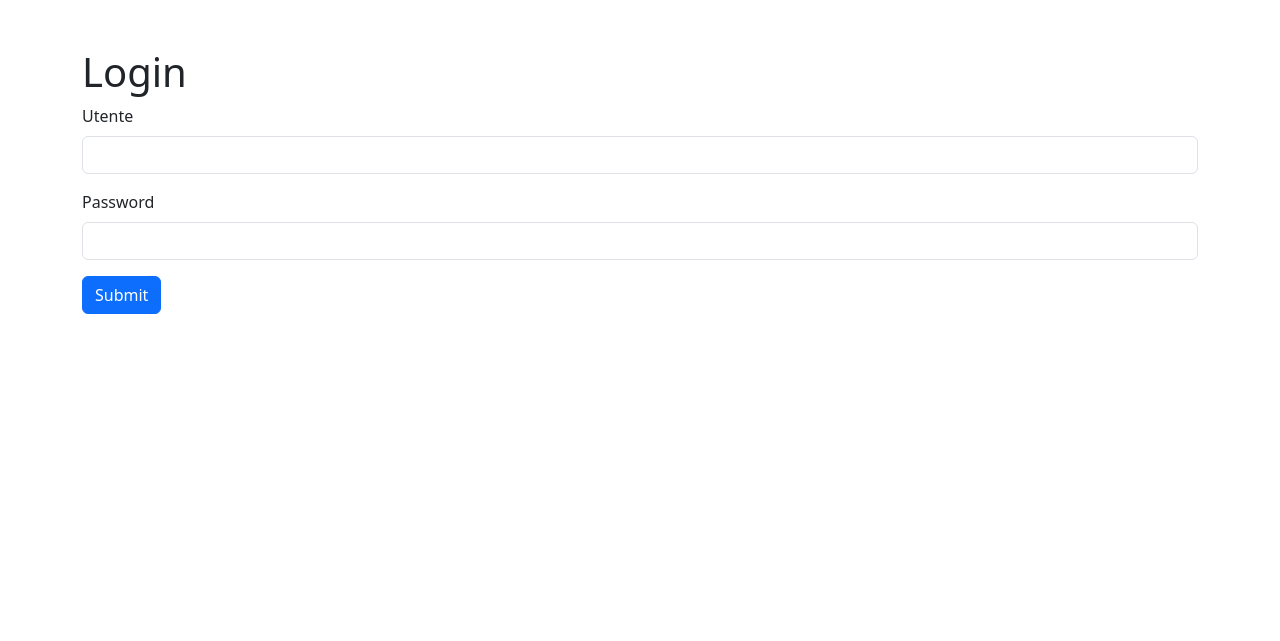
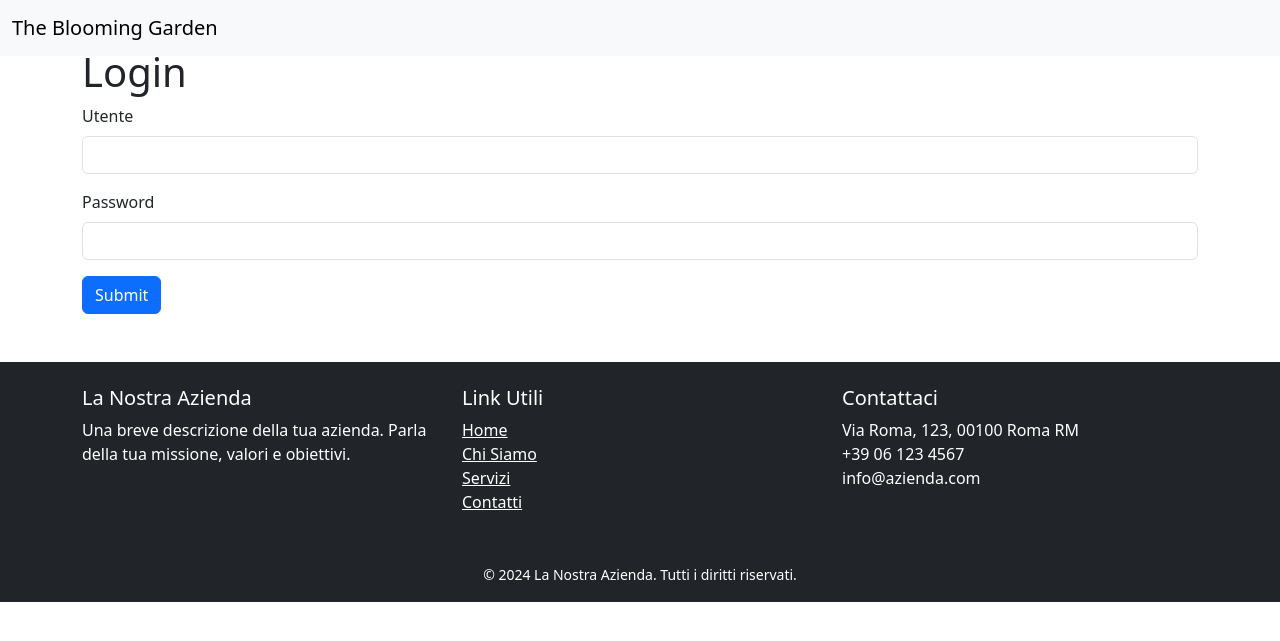
Before and after one commit to dama-p/BE-S5-L5-Weekly-Project, a PHP site: page /index.php in a window 1280 px wide. Shown: the top 641 px of the page. Run offline with PHP 8.4, Linux system fonts and the light colour scheme.

Commit message:
Some styling

```diff
--- a/admin.php
+++ b/admin.php
@@ -7,7 +7,7 @@ include_once __DIR__.'/getCard.php';
 
 
 
-    <h1 class="mt-5">Sezione amministratore</h1>
+    <h1 class="my-5">Sezione amministratore</h1>
 
 
 <div class="row">
--- a/footer.php
+++ b/footer.php
@@ -1,4 +1,39 @@
 </div>
+
+
+<footer class="bg-dark text-white pt-4">
+    <div class="container">
+        <div class="row">
+            <!-- Informazioni sull'azienda -->
+            <div class="col-md-4 mb-3">
+                <h5>La Nostra Azienda</h5>
+                <p>Una breve descrizione della tua azienda. Parla della tua missione, valori e obiettivi.</p>
+            </div>
+            <!-- Link utili -->
+            <div class="col-md-4 mb-3">
+                <h5>Link Utili</h5>
+                <ul class="list-unstyled">
+                    <li><a href="#" class="text-white">Home</a></li>
+                    <li><a href="#" class="text-white">Chi Siamo</a></li>
+                    <li><a href="#" class="text-white">Servizi</a></li>
+                    <li><a href="#" class="text-white">Contatti</a></li>
+                </ul>
+            </div>
+            <!-- Contatti -->
+            <div class="col-md-4 mb-3">
+                <h5>Contattaci</h5>
+                <ul class="list-unstyled">
+                    <li><i class="fas fa-map-marker-alt"></i> Via Roma, 123, 00100 Roma RM</li>
+                    <li><i class="fas fa-phone"></i> +39 06 123 4567</li>
+                    <li><i class="fas fa-envelope"></i> info@azienda.com</li>
+                </ul>
+            </div>
+        </div>
+    </div>
+    <div class="bg-dark text-center py-3">
+        <small>&copy; 2024 La Nostra Azienda. Tutti i diritti riservati.</small>
+    </div>
+</footer>
 
 <script src="https://cdn.jsdelivr.net/npm/bootstrap@5.3.3/dist/js/bootstrap.bundle.min.js"
     integrity="sha384-YvpcrYf0tY3lHB60NNkmXc5s9fDVZLESaAA55NDzOxhy9GkcIdslK1eN7N6jIeHz"
--- a/header.php
+++ b/header.php
@@ -13,5 +13,10 @@
 </head>
 
 <body>
+<nav class="navbar fixed-top bg-light">
+  <div class="container-fluid">
+    <a class="navbar-brand" href="#">The Blooming Garden</a>
+  </div>
+</nav>
 
     <div class="container py-5">
```
